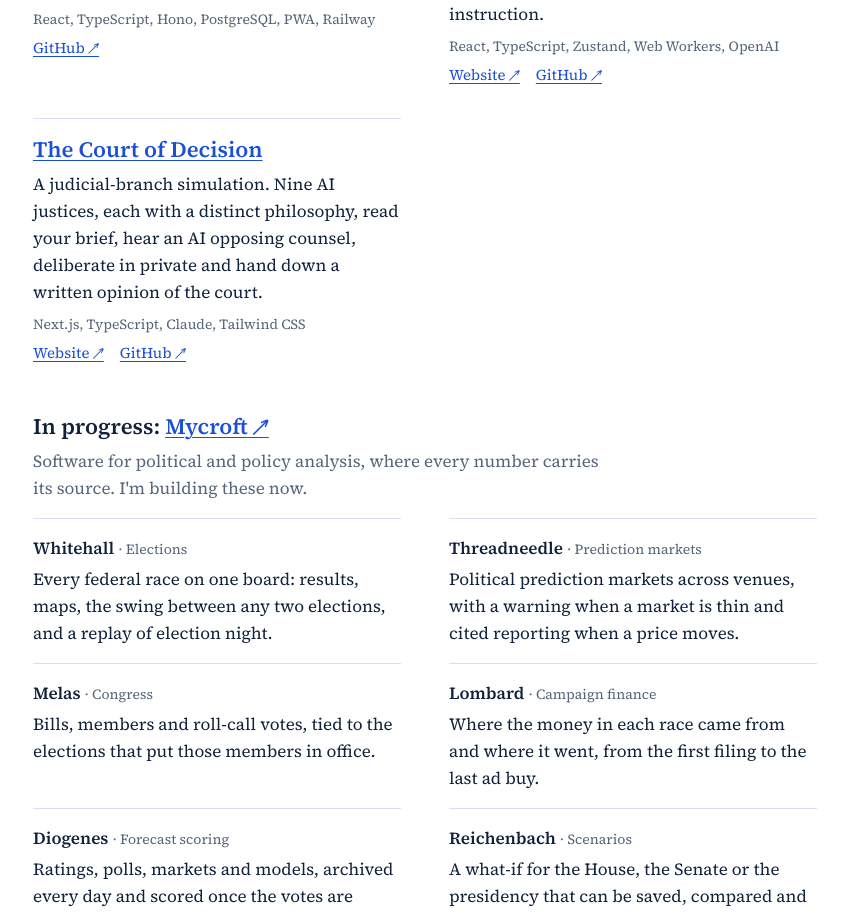
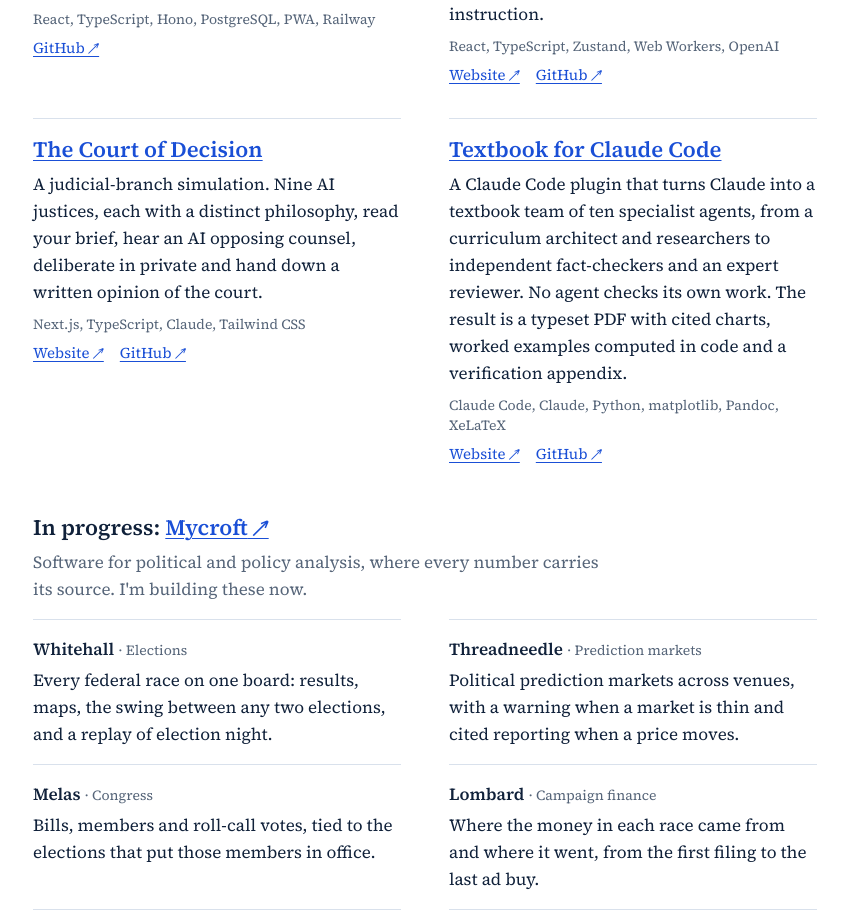
Before and after one commit to mihir-patel-05/mihir-patel-05.github.io, a React (Vite) app in the folder website-update/: page / in a window 1280 px wide. Shown: the part 1424-2338 px from the top of the page, without its empty margins (215-1063 px from the left). Built offline with nearby package versions, Linux system fonts and the light colour scheme.

Commit message:
Add Textbook for Claude Code to the project list

```diff
--- a/website-update/src/content/projects.ts
+++ b/website-update/src/content/projects.ts
@@ -43,6 +43,13 @@ export const projects: Project[] = [
     href: "https://github.com/mihir-patel-05/decison_making_supreme_court",
     site: "https://decisonmakingsupremecourt-website.vercel.app/",
   },
+  {
+    name: "Textbook for Claude Code",
+    description: "A Claude Code plugin that turns Claude into a textbook team of ten specialist agents, from a curriculum architect and researchers to independent fact-checkers and an expert reviewer. No agent checks its own work. The result is a typeset PDF with cited charts, worked examples computed in code and a verification appendix.",
+    tools: "Claude Code, Claude, Python, matplotlib, Pandoc, XeLaTeX",
+    href: "https://github.com/mihir-patel-05/Textbook_Creation",
+    site: "https://website-phi-five-74.vercel.app/",
+  },
 ];
 
 // Products I'm building now, under one suite. Copy follows the suite's landing page.
```
